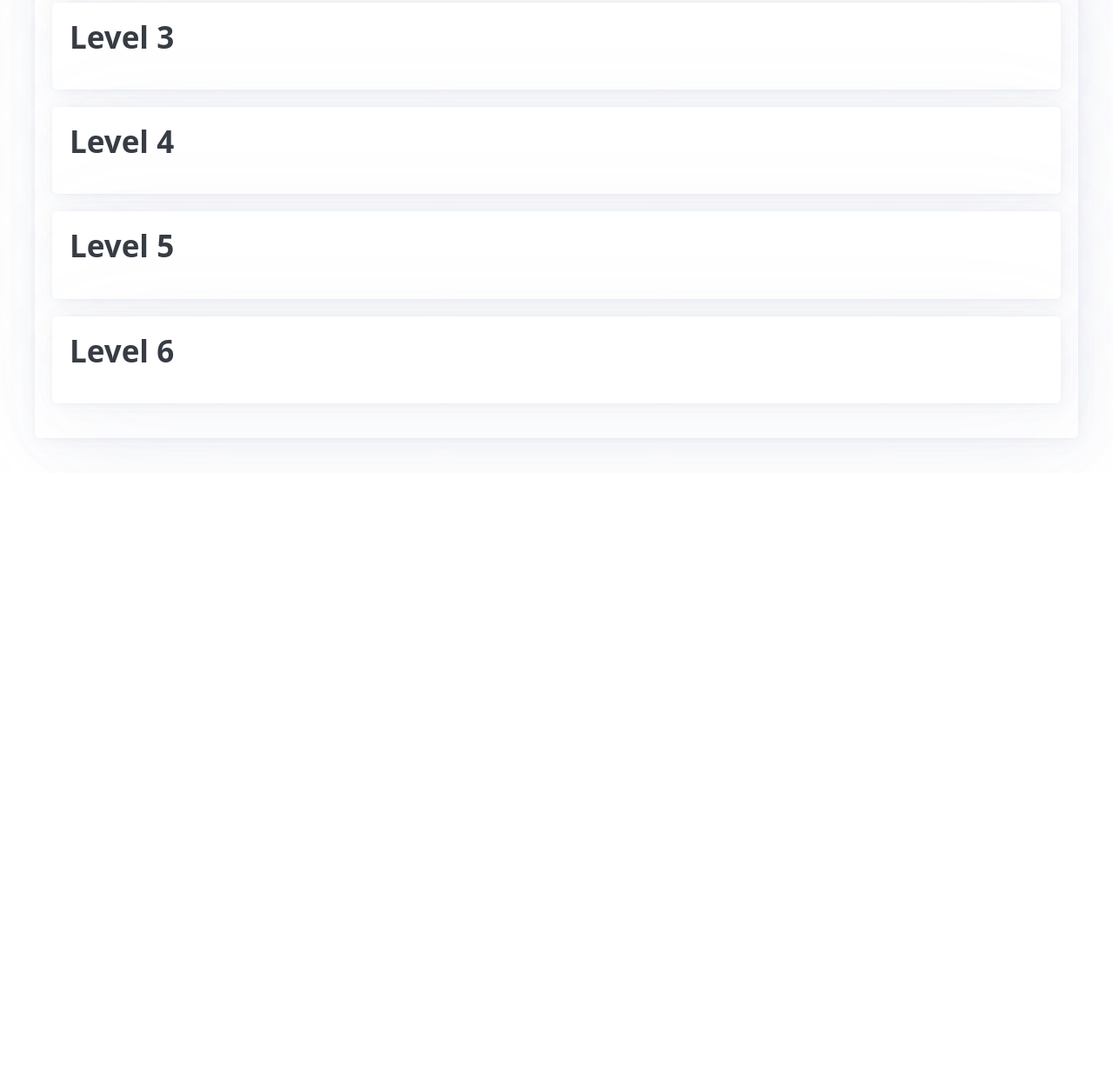
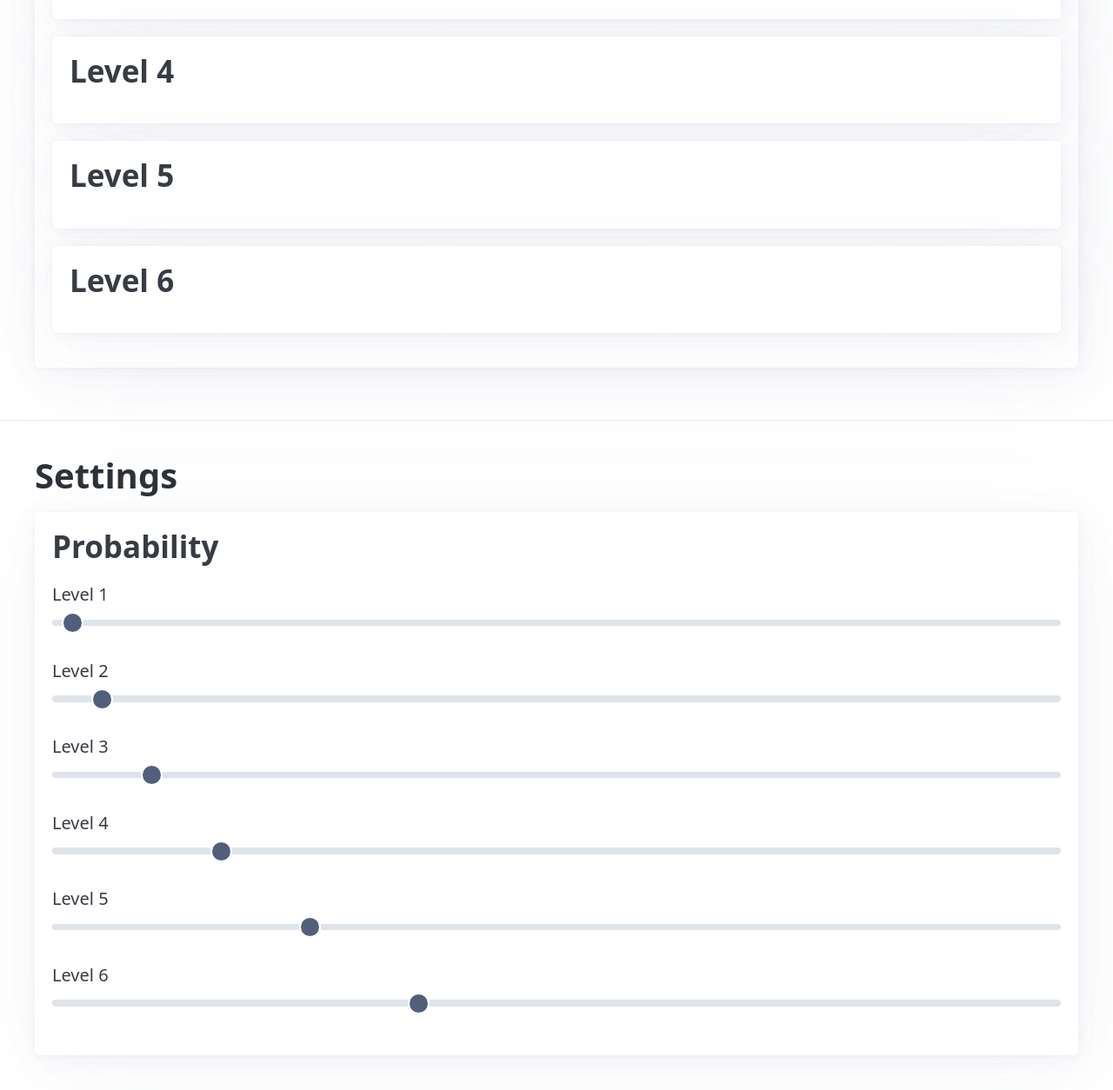
Before and after one commit to Chaoray/GSAT-7000-Word-Bank, a plain HTML site: page frontend/index.html in a window 1280 px wide. Shown: the part 1292-2546 px from the top of the page at 87% size. Before the commit the page ends 1836 px from the top, so only its background shows below. Drawn offline with Linux system fonts and the light colour scheme; no server answers.

Commit message:
新增可更改等級出現機率功能

```diff
--- a/frontend/index.html
+++ b/frontend/index.html
@@ -62,12 +62,47 @@
           <button class="contrast" id="unfamiliar-btn">Unfamiliar</button>
         </div>
       </article>
+      <article>
+        <h2>Unfamiliar Words</h2>
+        <div id="unfamiliar-words-container">
+          <article id="level-1"><h2>Level 1</h2></article>
+          <article id="level-2"><h2>Level 2</h2></article>
+          <article id="level-3"><h2>Level 3</h2></article>
+          <article id="level-4"><h2>Level 4</h2></article>
+          <article id="level-5"><h2>Level 5</h2></article>
+          <article id="level-6"><h2>Level 6</h2></article>
+        </div>
+      </article>
     </main>
     <hr />
     <footer class="container">
+      <h1>Settings</h1>
       <article>
-        <h2>Unfamiliar Words</h2>
-        <div id="unfamiliar-words-container"></div>
+        <h2>Probability</h2>
+        <label>
+          Level 1
+          <input type="range" id="prob-level-1" min="0" max="100" value="1">
+        </label>
+        <label>
+          Level 2
+          <input type="range" id="prob-level-2" min="0" max="100" value="4">
+        </label>
+        <label>
+          Level 3
+          <input type="range" id="prob-level-3" min="0" max="100" value="9">
+        </label>
+        <label>
+          Level 4
+          <input type="range" id="prob-level-4" min="0" max="100" value="16">
+        </label>
+        <label>
+          Level 5
+          <input type="range" id="prob-level-5" min="0" max="100" value="25">
+        </label>
+        <label>
+          Level 6
+          <input type="range" id="prob-level-6" min="0" max="100" value="36">
+        </label>
       </article>
     </footer>
     <script src="scripts/main.mjs" type="module"></script>
--- /dev/null
+++ b/frontend/scripts/familiar_list_handler.mjs
@@ -0,0 +1,49 @@
+import { $, $make } from './utils.mjs';
+
+let data = null;
+
+function init_unfamiliar_list() {
+    data = localStorage.getItem('unfamiliar_words');
+    if (data === null) {
+        const default_data = JSON.stringify({ '1': [], '2': [], '3': [], '4': [], '5': [], '6': [] });
+        localStorage.setItem('unfamiliar_words', default_data);
+        data = default_data;
+    }
+
+    data = JSON.parse(data);
+    let word_list = data;
+
+    for (let level = 1; level <= 6; level++) {
+        let article = $(`#level-${level}`);
+
+        for (let word of word_list[level]) {
+            let li = $make('li');
+            li.textContent = word;
+            article.appendChild(li);
+        }
+    }
+}
+
+function add_word_to_unfamiliar_list() {
+    if (data === null)
+        return;
+
+    let word = $('#word').textContent;
+    let level = $('#word-level').textContent;
+
+    if (data[level].includes(word))
+        return;
+
+    data[level].push(word);
+    localStorage.setItem('unfamiliar_words', JSON.stringify(data));
+
+    let li = $make('li');
+    li.textContent = word;
+    $(`#level-${level}`).appendChild(li);
+}
+
+init_unfamiliar_list();
+
+export {
+    add_word_to_unfamiliar_list
+};
--- a/frontend/scripts/main.mjs
+++ b/frontend/scripts/main.mjs
@@ -1,7 +1,6 @@
 import { $, $make } from './utils.mjs';
-import { update_word, update_meaning } from './wordbank_handler.mjs';
-
-let data = null;
+import { update_word, update_meaning, set_weight_from_userinput } from './wordbank_handler.mjs';
+import { add_word_to_unfamiliar_list } from './familiar_list_handler.mjs';
 
 $('#familiar-btn').addEventListener('click', async () => {
     await update_word();
@@ -15,52 +14,9 @@ $('#meaning-container').addEventListener('toggle', async () => {
     await update_meaning();
 });
 
-function init_unfamiliar_list() {
-    data = localStorage.getItem('unfamiliar_words');
-    if (data === null) {
-        const default_data = JSON.stringify({ '1': [], '2': [], '3': [], '4': [], '5': [], '6': [] });
-        localStorage.setItem('unfamiliar_words', default_data);
-        data = default_data;
-    }
-
-    data = JSON.parse(data);
-    let word_list = data;
-
-    let container = $('#unfamiliar-words-container');
-    for (let level = 1; level <= 6; level++) {
-        let article = $make('article');
-        article.id = `level-${level}`;
-
-        let h2 = $make('h2');
-        h2.textContent = `Level ${level}`;
-        article.appendChild(h2);
-
-        for (let word of word_list[level]) {
-            let li = $make('li');
-            li.textContent = word;
-            article.appendChild(li);
-        }
-
-        container.appendChild(article);
-    }
+for (let level = 1; level <= 6; level++) {
+    const input = $(`#prob-level-${level}`);
+    input.addEventListener('change', () => {
+        set_weight_from_userinput();
+    });
 }
-
-function add_word_to_unfamiliar_list() {
-    if (data === null)
-        return;
-
-    let word = $('#word').textContent;
-    let level = $('#word-level').textContent;
-
-    if (data[level].includes(word))
-        return;
-
-    data[level].push(word);
-    localStorage.setItem('unfamiliar_words', JSON.stringify(data));
-
-    let li = $make('li');
-    li.textContent = word;
-    $(`#level-${level}`).appendChild(li);
-}
-
-init_unfamiliar_list();
--- a/frontend/scripts/wordbank_handler.mjs
+++ b/frontend/scripts/wordbank_handler.mjs
@@ -1,13 +1,12 @@
-
 import { $, $make, rand_choice } from './utils.mjs';
 import { word_bank } from './wordbank_fetch.mjs';
 import { get_meaning } from './meaning_fetch.mjs';
 
 let meaning_updated = true;
 let current_word = 'cook';
+let weight = [1, 4, 9, 16, 25, 36];
 
 async function update_word() {
-    const weight = [1, 4, 9, 16, 25, 36];
     const level = rand_choice([1, 2, 3, 4, 5, 6], weight); // select level 1 to 6
     const word_bank_with_level = word_bank[level];
     const index = Math.floor(Math.random() * word_bank_with_level.length);
@@ -68,8 +67,37 @@ async function make_meaning_nodes(word) {
     }
 }
 
+function set_weight_from_userinput() {
+    for (let level = 1; level <= 6; level++) {
+        const input = $(`#prob-level-${level}`);
+        weight[level - 1] = parseInt(input.value);
+    }
+    localStorage.setItem('probability_weight', weight);
+}
+
+function get_weight_from_localstorage() {
+    let data = localStorage.getItem('probability_weight');
+    if (data === null) {
+        const default_data = JSON.stringify([1, 4, 9, 16, 25, 36]);
+        localStorage.setItem('probability_weight', default_data);
+        data = default_data;
+    }
+
+    data = JSON.parse(data);
+    weight = data;
+}
+get_weight_from_localstorage();
+
+function init_weight_input_value() {
+    for (let level = 1; level <= 6; level++) {
+        const input = $(`#prob-level-${level}`);
+        input.value = weight[level - 1];
+    }
+}
+init_weight_input_value();
 
 export {
     update_word,
-    update_meaning
+    update_meaning,
+    set_weight_from_userinput
 }
```
